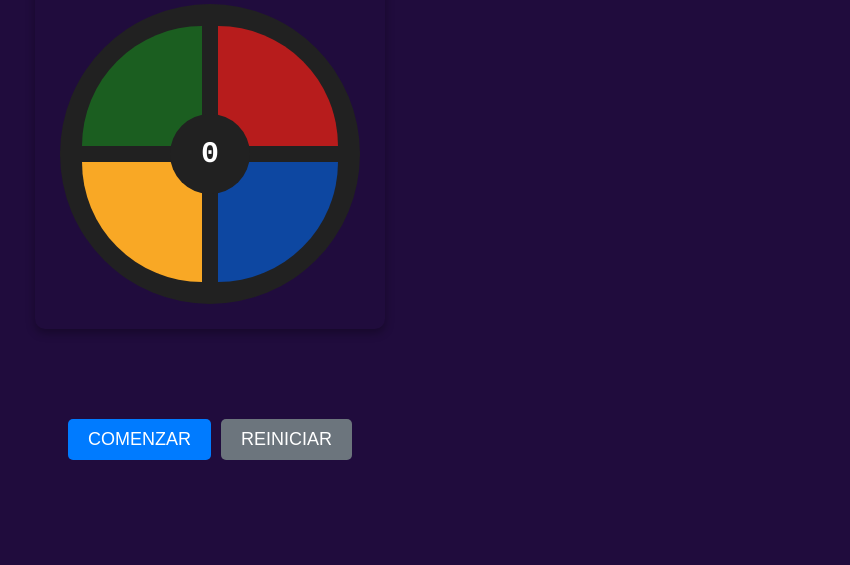
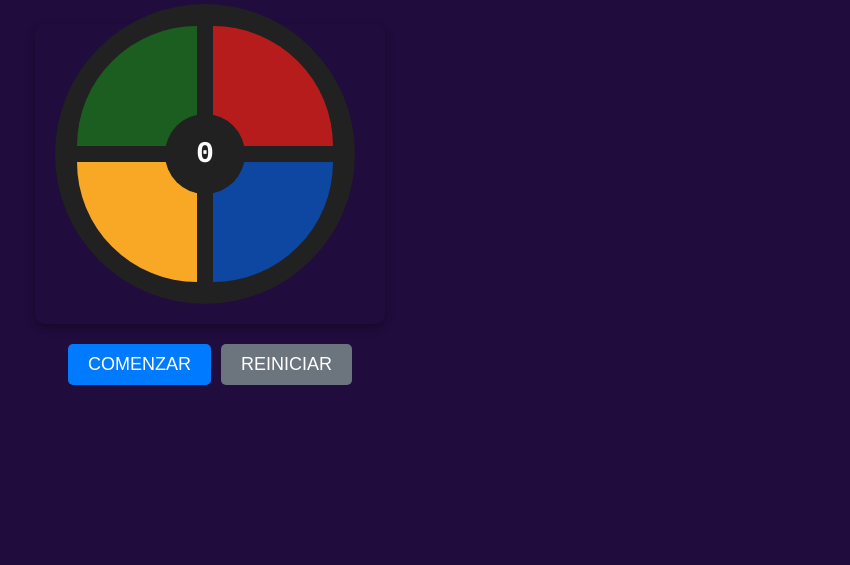
Before and after one commit to crisonethian/simondice, a plain HTML site: page index.html in a window 1280 px wide. Shown: the part 235-800 px from the top of the page, without its empty margins (430-1280 px from the left). Drawn offline with Linux system fonts and the light colour scheme; a web font is replaced by a local one.

Commit message:
Add files via upload

```diff
--- a/index.html
+++ b/index.html
@@ -33,12 +33,12 @@
             align-items: center;
             width: 90%;
             max-width: 350px;
-            height: 350px;
+            height: 300px;
             background-color: #200c3d;
             border-radius: 10px;
             box-shadow: 0 4px 10px rgba(0, 0, 0, 0.3);
-            margin-top: 0; /* Subir más el contenedor */
-            margin-bottom: 40px;
+            margin-top: -30px; /* Subir más el contenedor */
+            margin-bottom: 10px;
         }
 
         img {
@@ -58,7 +58,7 @@
             display: flex;
             justify-content: center;
             gap: 10px;
-            margin-top: 50px;
+            margin-top: 10px;
         }
 
         .btn {
--- a/js/game.js
+++ b/js/game.js
@@ -33,7 +33,7 @@ const juego = () => {
         return sonido;
     }
     const partidoEn16 = (Math.PI * 2) / 16;
-    const centroX = 175, centroY = 200;
+    const centroX = 170, centroY = 180;
     const radioCirculo = 150;
     const radioCuarto = 120;
     const radioCirculoCentral = 40;
```
